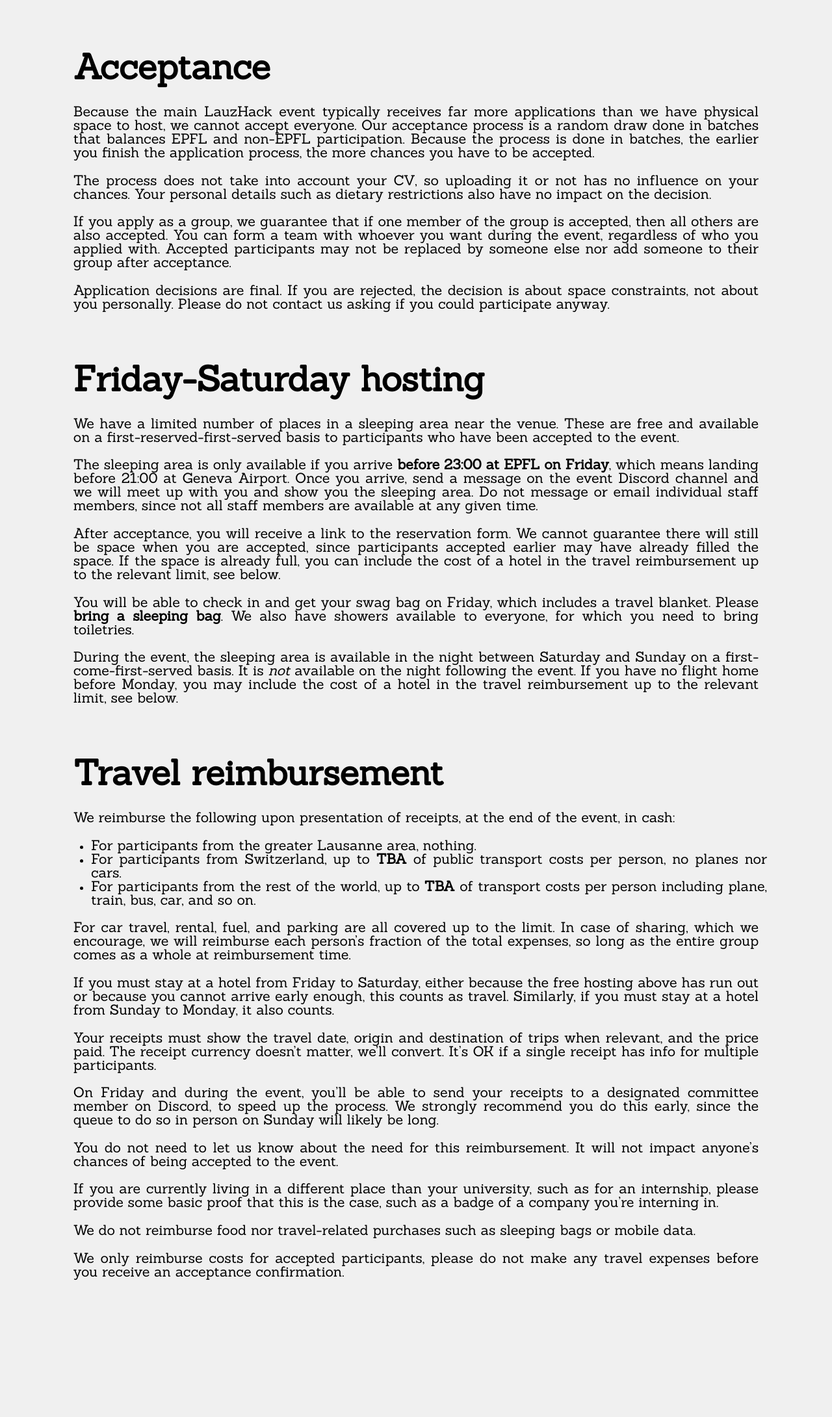
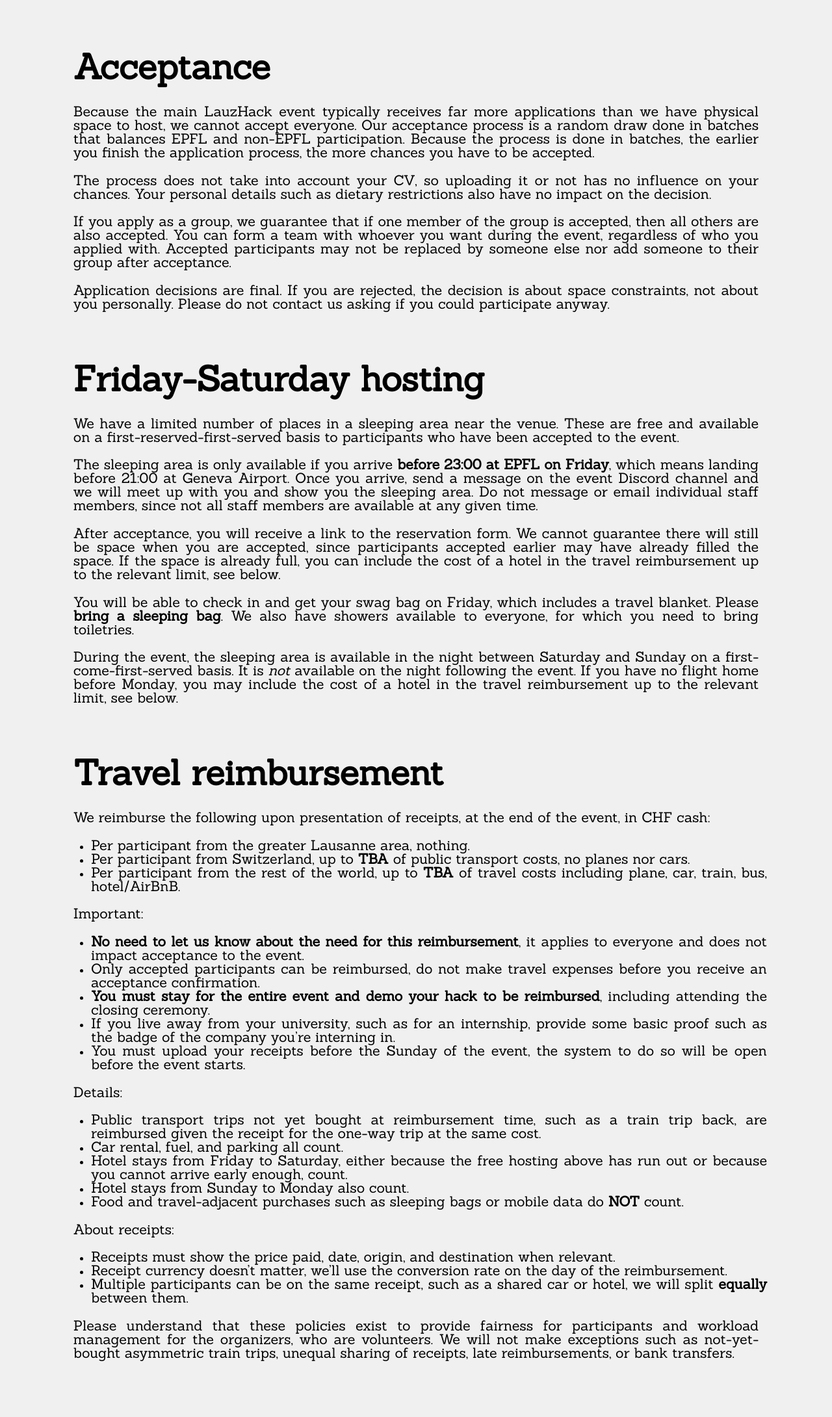
Before and after one commit to LauzHack/LauzHack.github.io, a Jekyll site: the page built from policies.md, in a window 1280 px wide. Shown: the whole page at 65% size. Built offline with Jekyll 4.4.1, drawn with Linux system fonts in a browser that asks for light colours; before the commit the page ends 1990 px from its top, so only the background shows below that.

Commit message:
Update reimbursement policy

```diff
--- a/_layouts/textual.html
+++ b/_layouts/textual.html
@@ -1,5 +1,5 @@
 ---
 layout: default
 ---
-<style>body { max-width: 50em; text-align: justify; margin: auto; padding: 0 1em }</style>
+<style>body { max-width: 50em; text-align: justify; margin: auto; padding: 0 1em 3em 1em }</style>
 {{ content }}
--- a/policies.md
+++ b/policies.md
@@ -43,29 +43,33 @@
 
 # Travel reimbursement
 
-We reimburse the following upon presentation of receipts, at the end of the event, in cash:
-- For participants from the greater Lausanne area, nothing.
-- For participants from Switzerland, up to **TBA** of public transport costs per person, no planes nor cars.
-- For participants from the rest of the world, up to **TBA** of transport costs per person including plane, train, bus, car, and so on.
+We reimburse the following upon presentation of receipts, at the end of the event, in CHF cash:
 
-For car travel, rental, fuel, and parking are all covered up to the limit.
-In case of sharing, which we encourage, we will reimburse each person's fraction of the total expenses, so long as the entire group comes as a whole at reimbursement time.
+* Per participant from the greater Lausanne area, nothing.
+* Per participant from Switzerland, up to **TBA** of public transport costs, no planes nor cars.
+* Per participant from the rest of the world, up to **TBA** of travel costs including plane, car, train, bus, hotel/AirBnB.
 
-If you must stay at a hotel from Friday to Saturday, either because the free hosting above has run out or because you cannot arrive early enough,
-this counts as travel. Similarly, if you must stay at a hotel from Sunday to Monday, it also counts.
+Important:
 
-Your receipts must show the travel date, origin and destination of trips when relevant, and the price paid.
-The receipt currency doesn't matter, we'll convert. It's OK if a single receipt has info for multiple participants.
+* **No need to let us know about the need for this reimbursement**, it applies to everyone and does not impact acceptance to the event.
+* Only accepted participants can be reimbursed, do not make travel expenses before you receive an acceptance confirmation.
+* **You must stay for the entire event and demo your hack to be reimbursed**, including attending the closing ceremony.
+* If you live away from your university, such as for an internship, provide some basic proof such as the badge of the company you’re interning in.
+* You must upload your receipts before the Sunday of the event, the system to do so will be open before the event starts.
 
-On Friday and during the event, you'll be able to send your receipts to a designated committee member on Discord,
-to speed up the process. We strongly recommend you do this early, since the queue to do so in person on Sunday will likely be long.
+Details:
 
-You do not need to let us know about the need for this reimbursement. It will not impact anyone's chances of being accepted to the event.
+* Public transport trips not yet bought at reimbursement time, such as a train trip back, are reimbursed given the receipt for the one-way trip at the same cost.
+* Car rental, fuel, and parking all count.
+* Hotel stays from Friday to Saturday, either because the free hosting above has run out or because you cannot arrive early enough, count.
+* Hotel stays from Sunday to Monday also count.
+* Food and travel-adjacent purchases such as sleeping bags or mobile data do **NOT** count.
 
-If you are currently living in a different place than your university, such as for an internship,
-please provide some basic proof that this is the case, such as a badge of a company you're interning in.
+About receipts:
 
-We do not reimburse food nor travel-related purchases such as sleeping bags or mobile data.
+* Receipts must show the price paid, date, origin, and destination when relevant.
+* Receipt currency doesn’t matter, we’ll use the conversion rate on the day of the reimbursement.
+* Multiple participants can be on the same receipt, such as a shared car or hotel, we will split **equally** between them.
 
-We only reimburse costs for accepted participants,
-please do not make any travel expenses before you receive an acceptance confirmation.
+Please understand that these policies exist to provide fairness for participants and workload management for the organizers, who are volunteers.
+We will not make exceptions such as not-yet-bought asymmetric train trips, unequal sharing of receipts, late reimbursements, or bank transfers.
```
